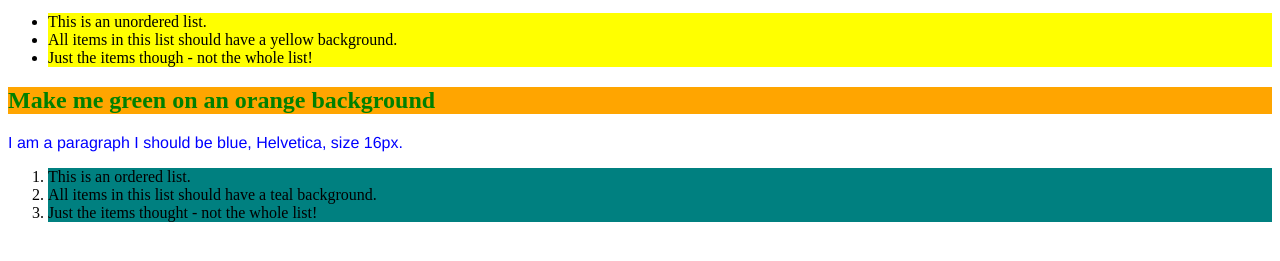
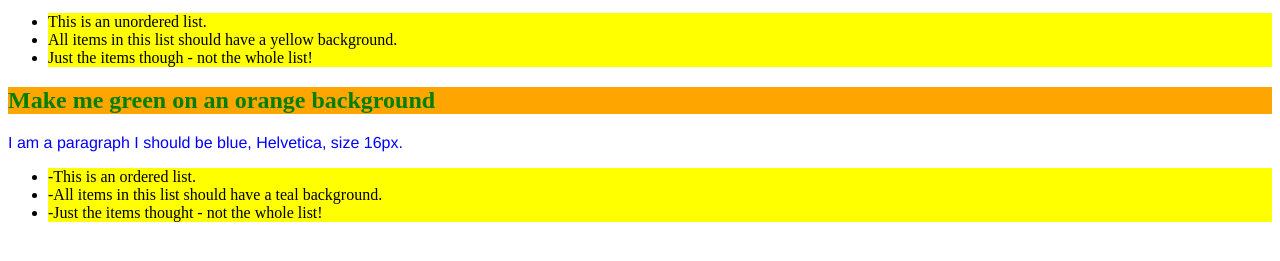
Before and after one commit to rrburkette/labbookings, a plain HTML site: page exercise1.html in a window 1280 px wide. Shown: the part 101-362 px from the top of the page. Drawn offline with Linux system fonts and the light colour scheme.

Commit message:
Update exercise1.html
changed to unordered list

```diff
--- a/exercise1.html
+++ b/exercise1.html
@@ -20,11 +20,11 @@
 
         <p>I am a paragraph I should be blue, Helvetica, size 16px.</p>
 
-        <ol>
-            <li>This is an ordered list.</li>
-            <li>All items in this list should have a teal background.</li>
-            <li>Just the items thought - not the whole list!</li>
-        </ol>
+        <ul>
+            <li>-This is an ordered list.</li>
+            <li>-All items in this list should have a teal background.</li>
+            <li>-Just the items thought - not the whole list!</li>
+        </ul>
 
     </body>
 </html>
```
